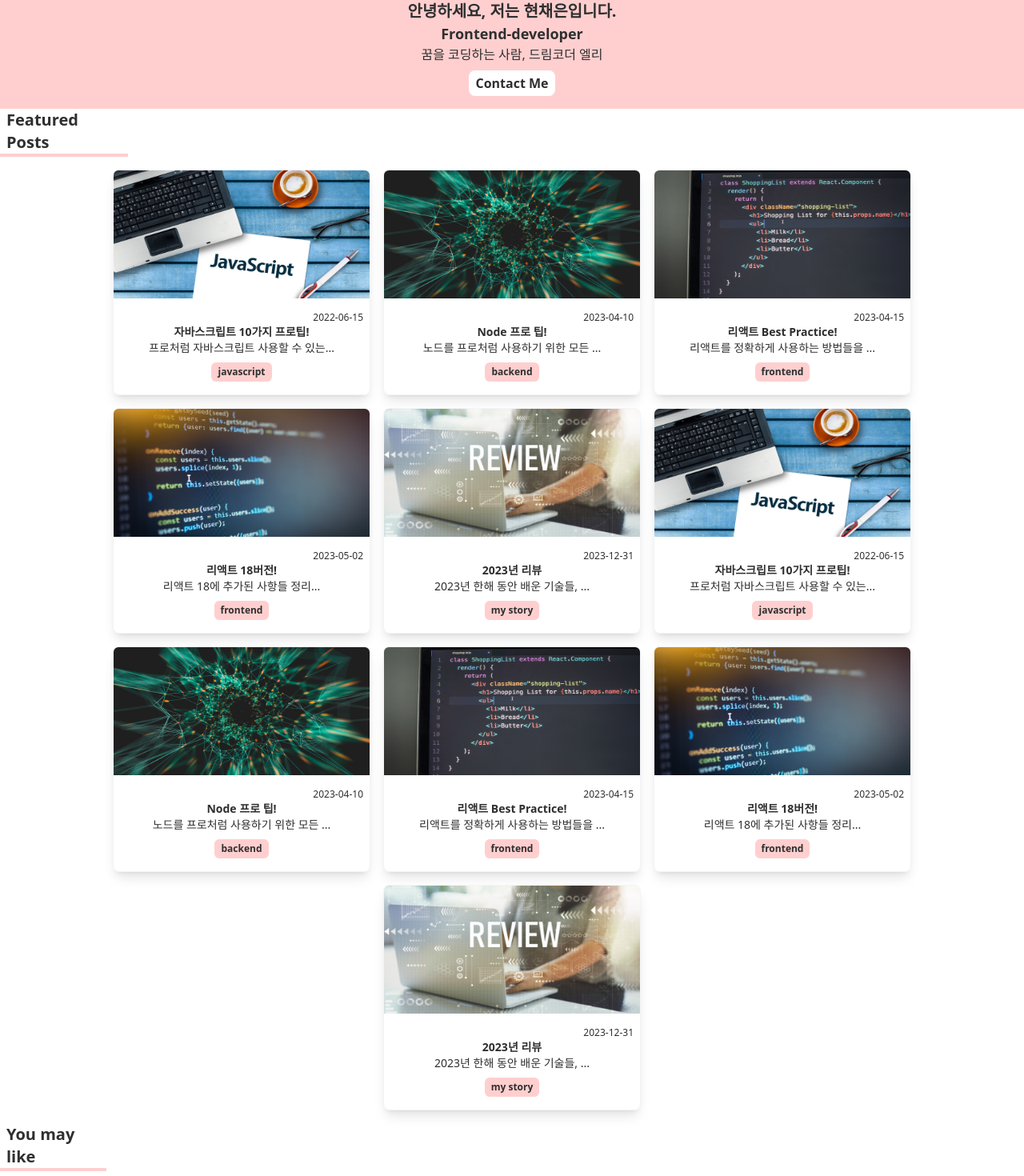
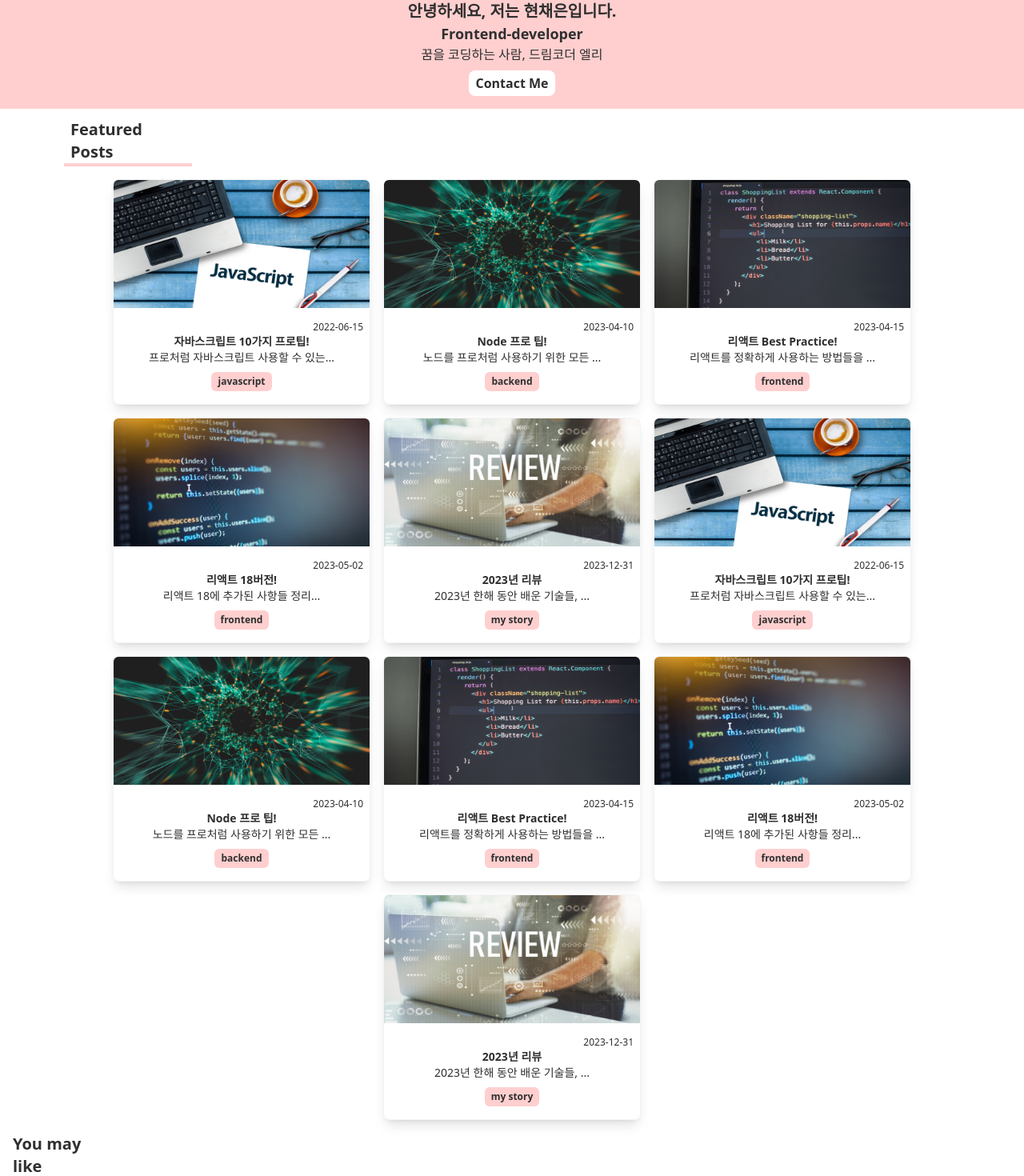
Before and after one commit to chen4023/NextJS-Blog-15, a Next.js app: page / in a window 1280 px wide. Shown: the part 240-1710 px from the top of the page at 80% size. Built offline with nearby package versions, Linux system fonts and the light colour scheme.

Commit message:
💄[design] 소제목 스타일 수정

```diff
--- a/src/components/CarouselPost.tsx
+++ b/src/components/CarouselPost.tsx
@@ -14,7 +14,7 @@ type Props = {
 export default function CarouselPost({ posts, responsive }: Props) {
   return (
     <div className="w-full my-4">
-      <h2 className="font-bold px-2 text-xl w-[133px] border-b-4 border-main">You may like</h2>
+      <h2 className="sm:ml-2 ml-20 font-bold px-2 text-xl w-[133px] border-b-4 border-main">You may like</h2>
       <Carousel
         draggable={true}
         infinite={true}
--- a/src/components/FeaturedPost.tsx
+++ b/src/components/FeaturedPost.tsx
@@ -8,7 +8,7 @@ export default async function FeaturedPost() {
 
   return (
     <div className="w-full mx-auto max-w-screen-2xl">
-      <h2 className="font-bold px-2 text-xl w-40 border-b-4 border-main">Featured Posts</h2>
+      <h2 className="font-bold mt-3 px-2 text-xl w-40 border-b-4 border-main 2xl:ml-28 ml-20">Featured Posts</h2>
       <div className="flex flex-wrap gap-4 items-center justify-center pt-4">
         {posts?.map((post, index) =>
           <PostCard key={index} post={post} />
```
